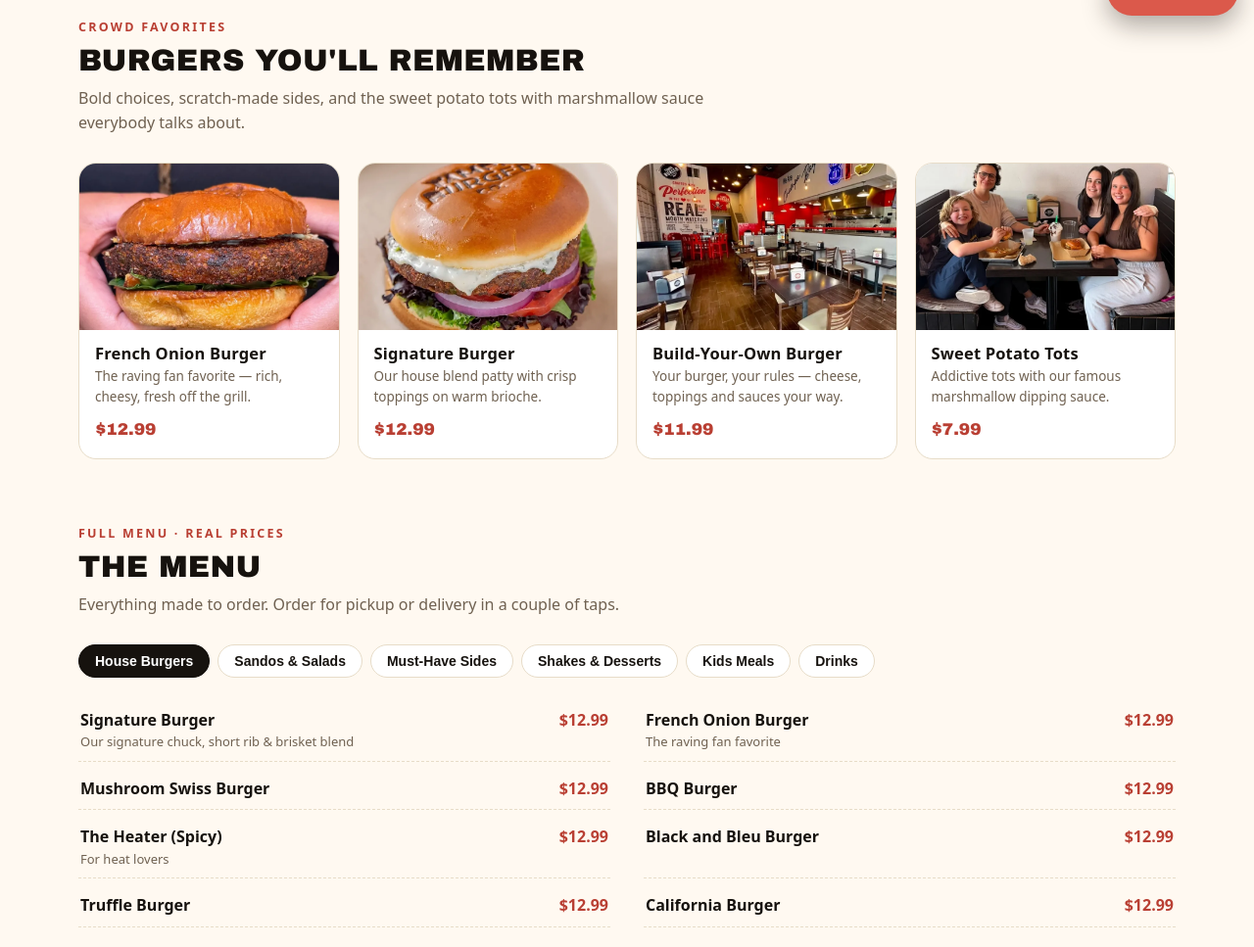
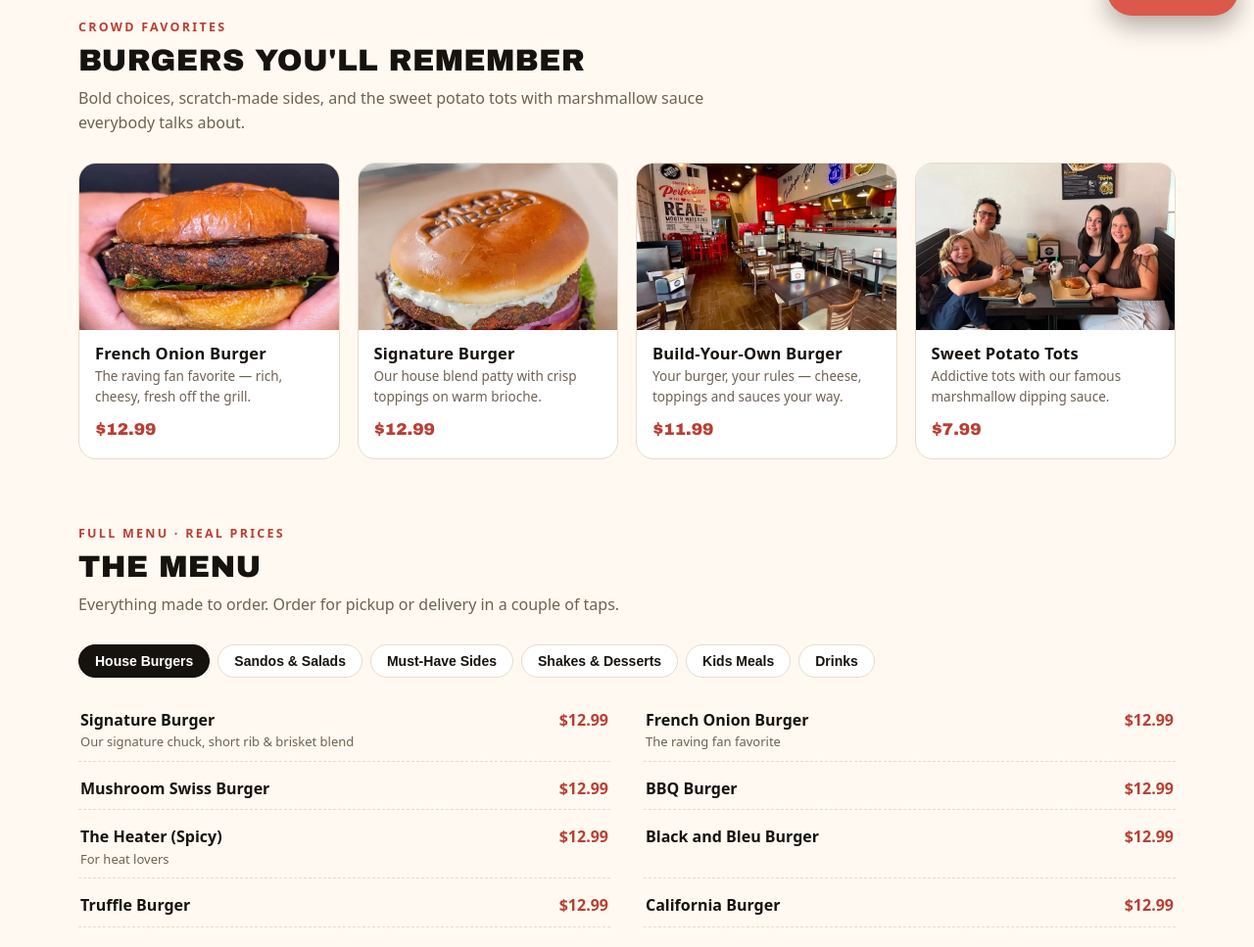
Before and after one commit to lmanzano86-ui/demo-tampaburger, a plain HTML site: page index.html in a window 1280 px wide. Shown: the part 768-1735 px from the top of the page at 98% size. Drawn offline with Linux system fonts and the light colour scheme.

Commit message:
Encuadre: object-position en Signature (corona con sello visible) y en la foto familiar (caras completas)

```diff
--- a/index.html
+++ b/index.html
@@ -204,9 +204,9 @@ footer p{margin:4px 0;font-size:14px}
     </div>
     <div class="favs">
       <div class="fav"><img src="imgs/burgers.webp" alt="French Onion Burger" width="900" height="900" loading="lazy" decoding="async"><div class="in"><h3>French Onion Burger</h3><p data-en="The raving fan favorite — rich, cheesy, fresh off the grill." data-es="La favorita de los fans — quesosa y recién salida de la parrilla.">The raving fan favorite — rich, cheesy, fresh off the grill.</p><span class="price">$12.99</span></div></div>
-      <div class="fav"><img src="imgs/fastfood.webp" alt="Signature Burger" width="900" height="900" loading="lazy" decoding="async"><div class="in"><h3>Signature Burger</h3><p data-en="Our house blend patty with crisp toppings on warm brioche." data-es="Nuestra mezcla de la casa con vegetales frescos en brioche tibio.">Our house blend patty with crisp toppings on warm brioche.</p><span class="price">$12.99</span></div></div>
+      <div class="fav"><img src="imgs/fastfood.webp" alt="Signature Burger" style="object-position:50% 13%" width="900" height="900" loading="lazy" decoding="async"><div class="in"><h3>Signature Burger</h3><p data-en="Our house blend patty with crisp toppings on warm brioche." data-es="Nuestra mezcla de la casa con vegetales frescos en brioche tibio.">Our house blend patty with crisp toppings on warm brioche.</p><span class="price">$12.99</span></div></div>
       <div class="fav"><img src="imgs/visit.webp" alt="Build your own burger" width="900" height="900" loading="lazy" decoding="async"><div class="in"><h3 data-en="Build-Your-Own Burger" data-es="Arma tu Hamburguesa">Build-Your-Own Burger</h3><p data-en="Your burger, your rules — cheese, toppings and sauces your way." data-es="Tu hamburguesa, tus reglas — queso, toppings y salsas a tu gusto.">Your burger, your rules — cheese, toppings and sauces your way.</p><span class="price">$11.99</span></div></div>
-      <div class="fav"><img src="imgs/dinein.webp" alt="Sweet potato tots with marshmallow sauce" width="900" height="900" loading="lazy" decoding="async"><div class="in"><h3>Sweet Potato Tots</h3><p data-en="Addictive tots with our famous marshmallow dipping sauce." data-es="Tots adictivos con nuestra famosa salsa de marshmallow.">Addictive tots with our famous marshmallow dipping sauce.</p><span class="price">$7.99</span></div></div>
+      <div class="fav"><img src="imgs/dinein.webp" alt="Sweet potato tots with marshmallow sauce" style="object-position:50% 8%" width="900" height="900" loading="lazy" decoding="async"><div class="in"><h3>Sweet Potato Tots</h3><p data-en="Addictive tots with our famous marshmallow dipping sauce." data-es="Tots adictivos con nuestra famosa salsa de marshmallow.">Addictive tots with our famous marshmallow dipping sauce.</p><span class="price">$7.99</span></div></div>
     </div>
   </div>
 </section>
```
